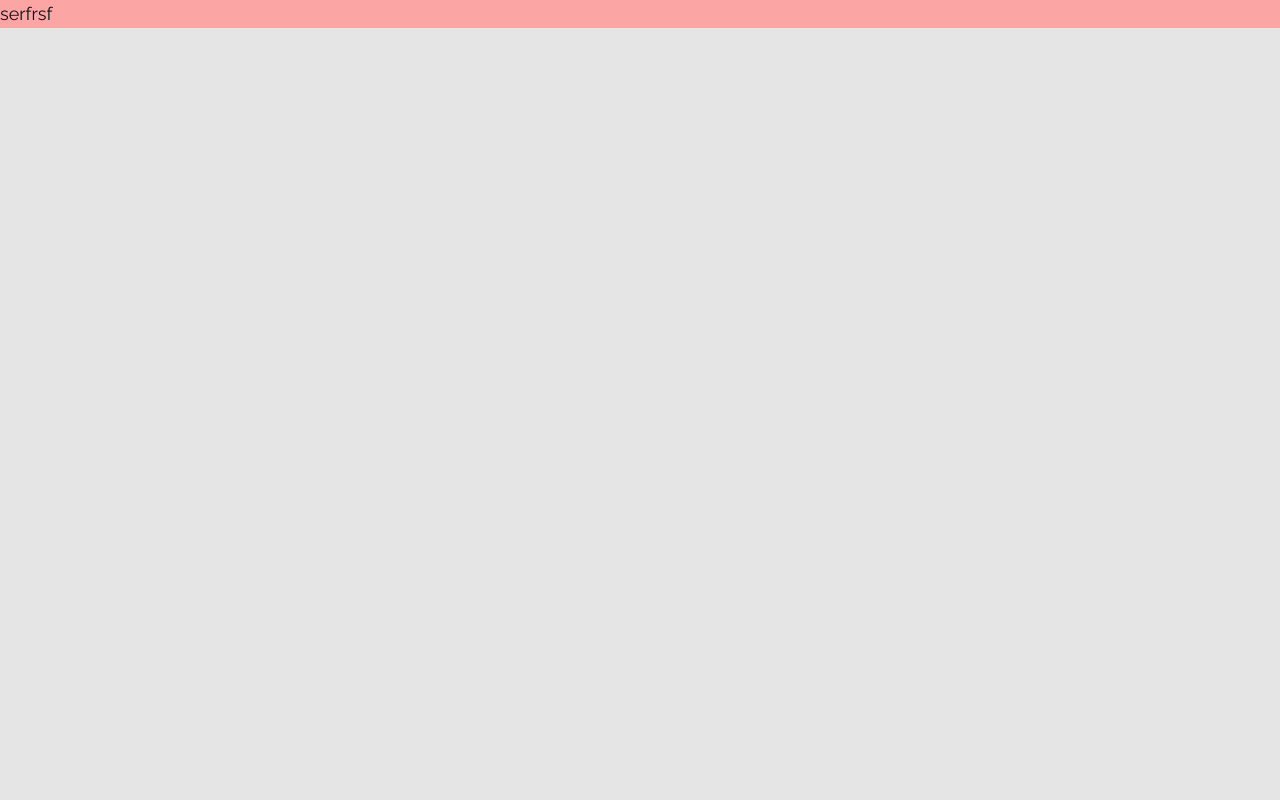
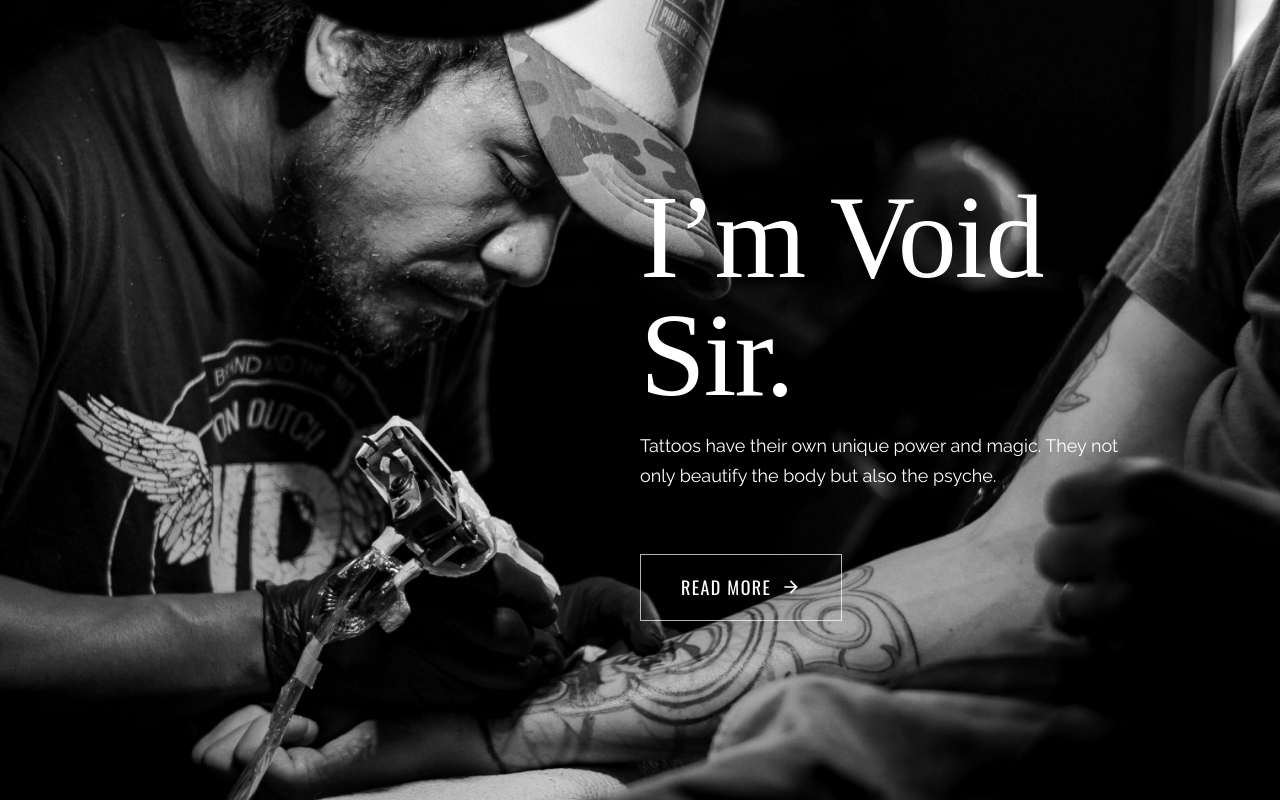
Before and after one commit to JacekLiman/tattoo-website, a React (Vite) app: page / in a window 1280 px wide. Built offline with nearby package versions, Linux system fonts and the light colour scheme; a web font is replaced by a local one.

Commit message:
add Hero component

```diff
--- a/package.json
+++ b/package.json
@@ -10,9 +10,12 @@
     "preview": "vite preview"
   },
   "dependencies": {
+    "framer-motion": "^11.0.3",
     "react": "^18.2.0",
     "react-dom": "^18.2.0",
-    "react-icons": "^5.0.1"
+    "react-icons": "^5.0.1",
+    "react-modal-video": "^2.0.1",
+    "swiper": "^11.0.6"
   },
   "devDependencies": {
     "@types/react": "^18.2.55",
@@ -25,6 +28,7 @@
     "eslint-plugin-react-hooks": "^4.6.0",
     "eslint-plugin-react-refresh": "^0.4.5",
     "postcss": "^8.4.35",
+    "sass": "^1.70.0",
     "tailwindcss": "^3.4.1",
     "typescript": "^5.2.2",
     "vite": "^5.1.0"
--- a/src/App.tsx
+++ b/src/App.tsx
@@ -1,5 +1,11 @@
+import Hero from "./components/Hero";
+
 function App() {
-  return <div className="bg-red-300">serfrsf</div>;
+  return (
+    <div className="max-w-[1920px] mx-auto overflow-hidden bg-white">
+      <Hero/>
+    </div>
+  );
 }
 
 export default App;
--- /dev/null
+++ b/src/components/Hero.tsx
@@ -0,0 +1,32 @@
+import { heroData } from "../data";
+
+const Hero = () => {
+  const { title, subtitle, btnText, btnIcon } = heroData;
+  return (
+    <section className="bg-hero bg-cover bg-center h-[40vh] lg:h-screen bg-no-repeat relative">
+      <div className="container mx-auto text-white h-full">
+        <div className="grid grid-cols-1 md:grid-cols-2 h-full">
+          <div className="hidden md:block"></div>
+          <div className="flex flex-col justify-center items-center md:items-start text-center md:text-left">
+            <h1 className="animate-down h1 opacity-0">{title}</h1>
+            <p
+              style={{ animationDelay: "1s" }}
+              className="animate-down mb-8 lg:mb-16 max-w-lg leading-relaxed opacity-0"
+            >
+              {subtitle}
+            </p>
+
+            <button
+              style={{ animationDelay: "2s" }}
+              className="animate-down flex items-center btn btn-sm lg:btn-lg btn-outline opacity-0"
+            >
+              {btnText} <div className="text-xl">{btnIcon}</div>
+            </button>
+          </div>
+        </div>
+      </div>
+    </section>
+  );
+};
+
+export default Hero;
--- a/tailwind.config.js
+++ b/tailwind.config.js
@@ -20,6 +20,16 @@ export default {
       xl: "1300px",
     },
     extend: {
+      animation: {
+        down: "down 1s linear forwards",
+      },
+
+      keyframes: {
+        down: {
+          "0%": { transform: "translateY(-80px)" },
+          "100%": { transform: "translateY(0px)", opacity: "1" },
+        },
+      },
       colors: {
         dark: "#111111",
         grey: {
@@ -27,12 +37,12 @@ export default {
         },
       },
       backgroundImage: {
-        hero: "url('/src/img/hero/bg.jpg')",
-        about: "url('/src/img/about/image.png')",
-        interview: "url('/src/img/interview/bg.png')",
+        hero: "url('/src/assets/img/hero/bg.jpg')",
+        about: "url('/src/assets/img/about/image.png')",
+        interview: "url('/src/assets/img/interview/bg.png')",
       },
       content: {
-        outlineText: 'url("/src/img/hero/outline-text.svg")',
+        outlineText: 'url("/src/assets/img/hero/outline-text.svg")',
       },
     },
   },
```
Also changed, not shown: src/data.tsx (+77 -77 lines), 1 other file (tests, documents, lock files or other folders).
